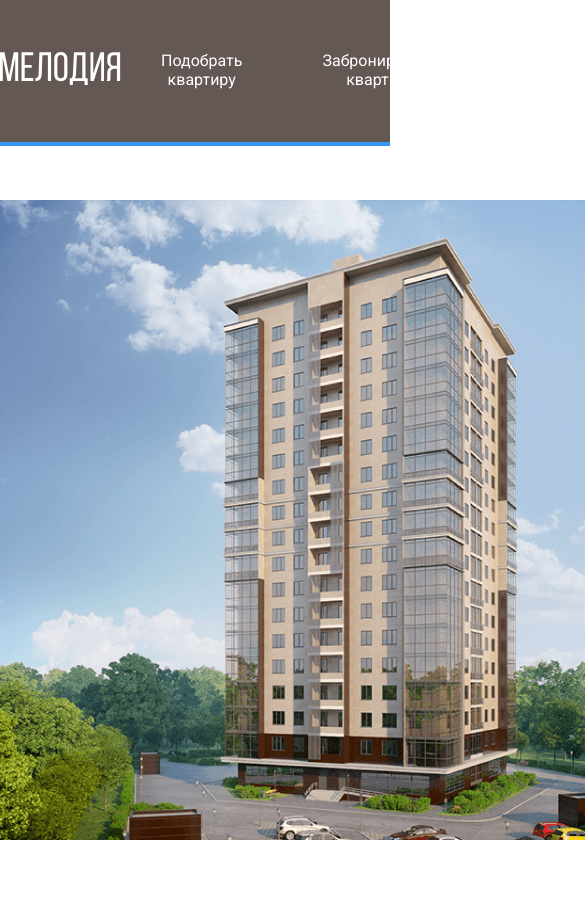
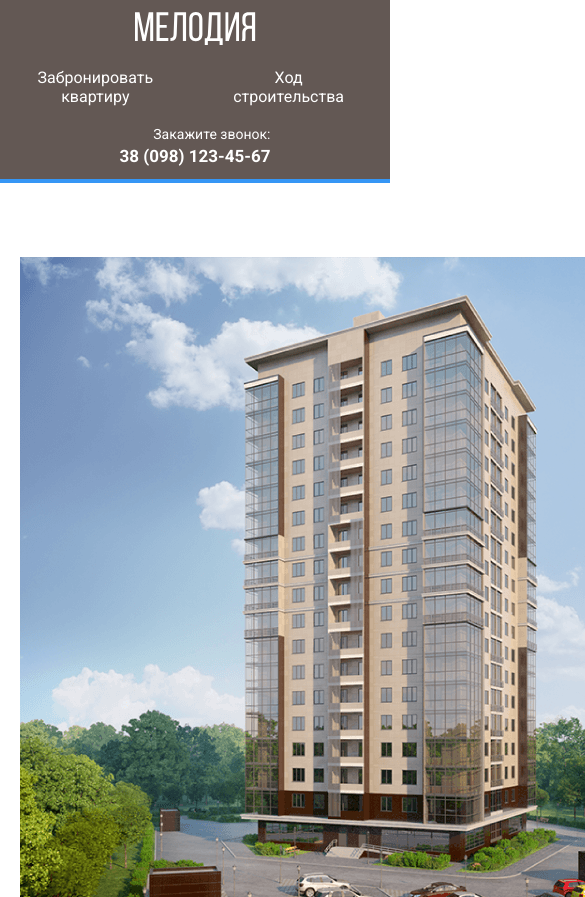
Before and after one commit to UnlimitWEB/Melody, a plain HTML site: page index.html in a window 390 px wide. Shown: the top 897 px of the page, 585 px wide, since content can reach past the window. Before the commit the page ends 844 px from the top, so only its background shows below. Drawn offline with nearby package versions, Linux system fonts and the light colour scheme.

Commit message:
Add files via upload

```diff
--- a/css/style.css
+++ b/css/style.css
@@ -226,7 +226,7 @@ opacity: 1;
     font-weight: normal;
     font-size: 16px;
     line-height: 19px;
-    color: #635854;
+    color: #38302d;
     margin-top: 56px;
 }
 
@@ -238,3 +238,27 @@ opacity: 1;
     border: none;
     background-color: #fff;
 }
+
+@media (max-width: 800px) {
+    .navbar {
+        display: flex;
+        flex-direction: column;
+    }
+
+    .navbar-nav{
+        padding: 20px;
+    }
+    .main{
+        display: flex;
+        flex-direction: column;
+    }
+    .main-image {
+        padding: 20px;
+    }
+    .counter-group {
+        padding: 20px;
+    }
+    .button button-primary {
+        margin-bottom: 10px;
+    }
+}
```
